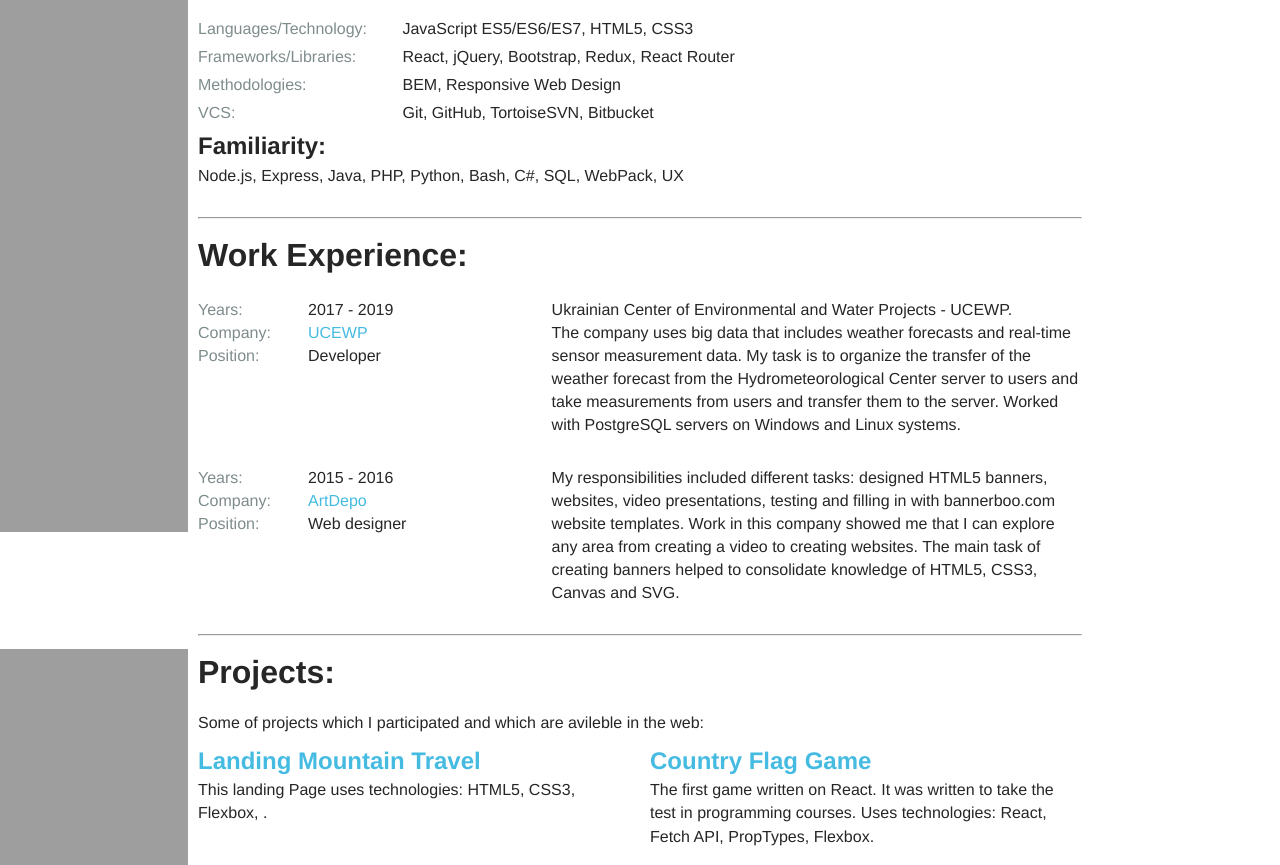
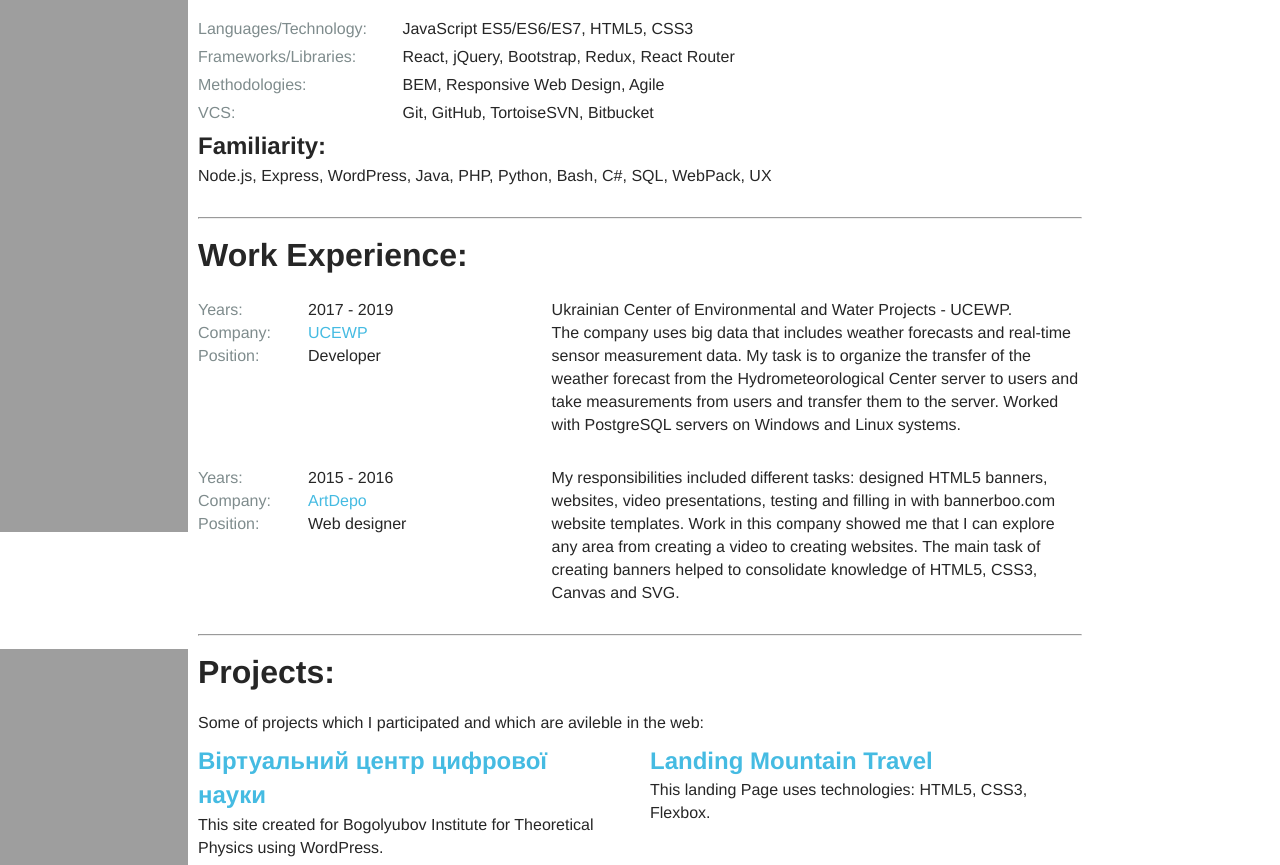
Before and after one commit to Synkevych/cv, a plain HTML site: page index.html in a window 1280 px wide. Shown: the part 588-1453 px from the top of the page. Drawn offline with Linux system fonts and the light colour scheme; grey boxes are pictures that could not be loaded.

Commit message:
feat: add new project - UA Hub

```diff
--- a/index.html
+++ b/index.html
@@ -124,7 +124,7 @@
                     <div class="programming-skills__item">
                         <dt class="programming-skills__sub-title">Methodologies:</dt>
                         <dd class="programming-skills__value">
-                            BEM, Responsive Web Design</dd>
+                            BEM, Responsive Web Design, Agile</dd>
                     </div>
             </dl>
             <dl class="programming-skills__list">
@@ -141,7 +141,7 @@
         <h2 class="programming-skills__title">Familiarity:</h2>
 
             <span class="programming-skills__list">
-                <span class="programming-skills__value">Node.js, Express, Java, PHP, Python, Bash, C#, SQL, WebPack, UX</span>
+                <span class="programming-skills__value">Node.js, Express, WordPress, Java, PHP, Python, Bash, C#, SQL, WebPack, UX</span>
             </span>
     </div>
 
@@ -218,9 +218,16 @@
 
 		<article class="project">
             <h1 class="project__name">
+                <a href="https://www.ua-hub.synkevych.info" title="UA Hub" class="project__link" target="_blank">Віртуальний центр цифрової науки</a>
+            </h1>
+            <p class="project__description">This site created for Bogolyubov Institute for Theoretical Physics using WordPress.<site class=""></site></p>
+        </article>
+
+		<article class="project">
+            <h1 class="project__name">
                 <a href="https://synkevych.github.io/landing_mountain_travel/" title="landing mountain travel" class="project__link" target="_blank">Landing Mountain Travel</a>
             </h1>
-            <p class="project__description">This landing Page uses technologies: HTML5, CSS3, Flexbox, .<site class=""></site></p>
+            <p class="project__description">This landing Page uses technologies: HTML5, CSS3, Flexbox.<site class=""></site></p>
         </article>
 
 		 <article class="project">
```
